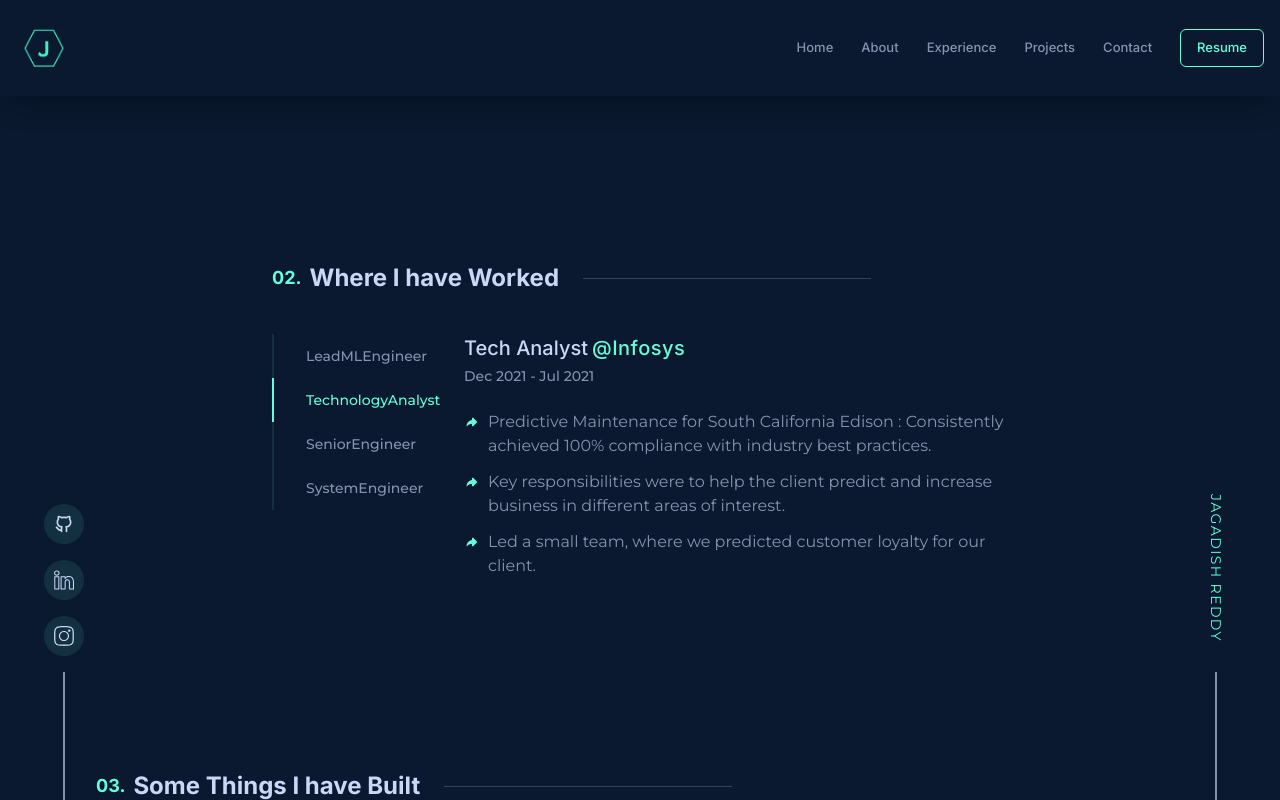
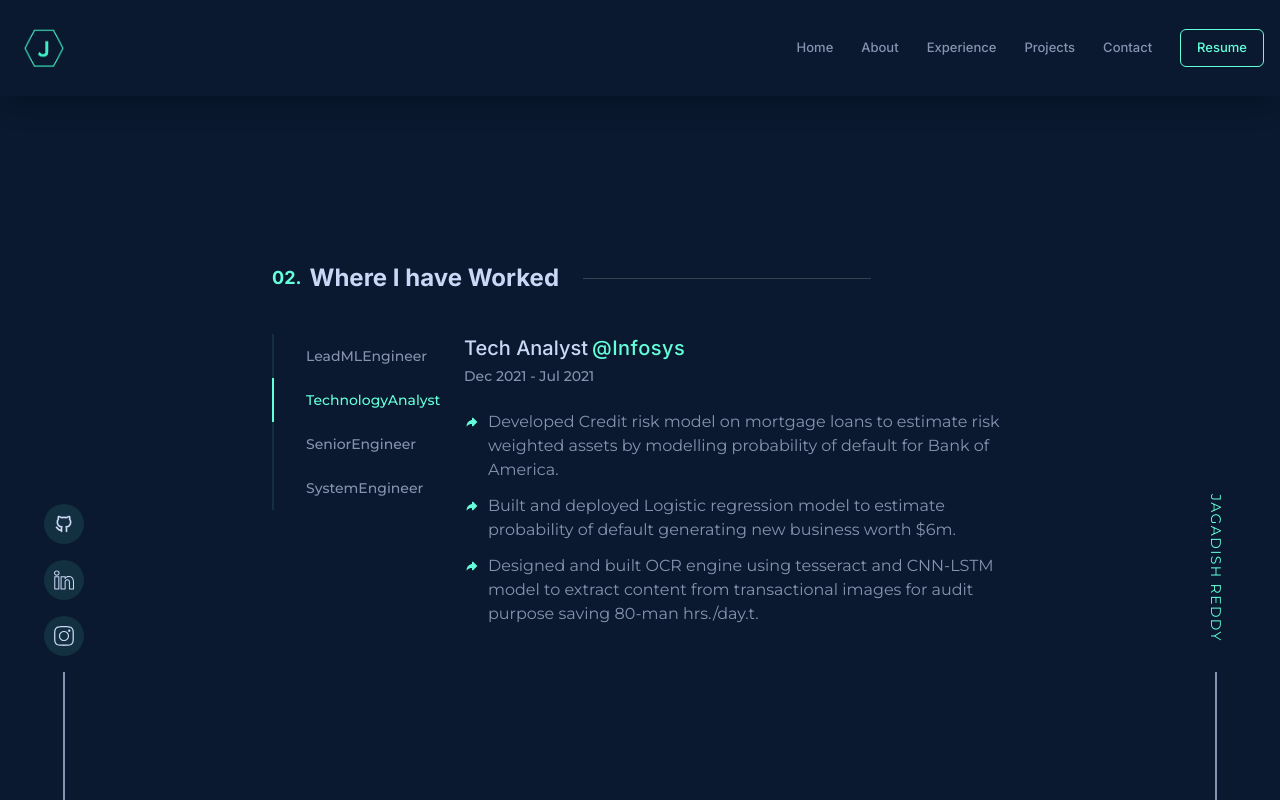
Before and after one commit to LoneGeek16/portfolio, a Next.js app: page / in a window 1280 px wide. Both pictures are taken after a click on the item "TechnologyAnalyst". Built offline with nearby package versions, Linux system fonts and the light colour scheme.

Commit message:
new version 3

```diff
--- a/components/works/LeadMLEngineer.tsx
+++ b/components/works/LeadMLEngineer.tsx
@@ -29,7 +29,6 @@ const LeadMLEngineer = () => {
           Utilized AWS services including S3, EMR clusters, EC2, and Lambda for storing models and procesing data and deployed the GBDT model end point on AWS with a feedback loop and monitoring framework.
         </li>
         <li className="text-base flex gap-2 text-textDark">
-        <li className="text-base flex gap-2 text-textDark">
           <span className="text-textGreen mt-1">
             <TiArrowForward />
           </span>
@@ -39,7 +38,7 @@ const LeadMLEngineer = () => {
           <span className="text-textGreen mt-1">
             <TiArrowForward />
           </span>
-          Worked on projects improving search relevance and ranking on Expedia's platform, using various ML models to enhance user experience.
+          Worked on projects improving search relevance and ranking on Expedia platform, using various ML models to enhance user experience.
         </li>
         <li className="text-base flex gap-2 text-textDark">
           <span className="text-textGreen mt-1">
@@ -51,9 +50,9 @@ const LeadMLEngineer = () => {
           <span className="text-textGreen mt-1">
             <TiArrowForward />
           </span>
-          • Implemented generative AI models using Amazon Bedrock (CLAUDE and TITAN) to create personalized content recommendations for users based on their search history and preferences.
+          Implemented generative AI models using Amazon Bedrock (CLAUDE and TITAN) to create personalized content recommendations for users based on their search history and preferences.
         </li>
-
+        <li className="text-base flex gap-2 text-textDark">
           <span className="text-textGreen tracking-wide">Tools used</span>: Github, Jenkins, docker, Github actions, Airflow
         </li>
       </ul>
--- a/components/works/SeniorEngineer.tsx
+++ b/components/works/SeniorEngineer.tsx
@@ -21,19 +21,21 @@ const TechnologyAnalyst = () => {
           <span className="text-textGreen mt-1">
             <TiArrowForward />
           </span>
-          Automated Data Ingestion for Australian Client
+          Led automation of ticketing pipeline to route tickets to different teams based on ticket description.
         </li>
         <li className="text-base flex gap-2 text-textDark">
           <span className="text-textGreen mt-1">
             <TiArrowForward />
           </span>
-          Reduced manual work by 70 percent by automating creation of config files with Python. Led the automation team.
+          Collaborated with different teams for data collection, performed feature engineering and built Random
+Forest classifier saving 40-man hrs./day
         </li>
         <li className="text-base flex gap-2 text-textDark">
           <span className="text-textGreen mt-1">
             <TiArrowForward />
           </span>
-          Responsible for handling end-to-end process(Design to Test), Automated ETL process using Pyspark and BODS into HDFS. Created Pyspark jobs to ingest data from HDFS to Hive.
+          Collaborated with BHP to develop LSTM Model Network predicting maintenance needs for heavy
+machinery, reducing downtime and saving costs.
         </li>
       </ul>
     </motion.div>
--- a/components/works/TechnologyAnalyst.tsx
+++ b/components/works/TechnologyAnalyst.tsx
@@ -21,19 +21,22 @@ const SeniorEngineer = () => {
           <span className="text-textGreen mt-1">
             <TiArrowForward />
           </span>
-          Predictive Maintenance for South California Edison : Consistently achieved 100% compliance with industry best practices.
+          Developed Credit risk model on mortgage loans to estimate risk weighted assets by modelling
+probability of default for Bank of America.
         </li>
         <li className="text-base flex gap-2 text-textDark">
           <span className="text-textGreen mt-1">
             <TiArrowForward />
           </span>
-          Key responsibilities were to help the client predict and increase business in different areas of interest.
+          Built and deployed Logistic regression model to estimate probability of default generating new
+business worth $6m.
         </li>
         <li className="text-base flex gap-2 text-textDark">
           <span className="text-textGreen mt-1">
             <TiArrowForward />
           </span>
-          Led a small team, where we predicted customer loyalty for our client.
+          Designed and built OCR engine using tesseract and CNN-LSTM model to extract content from
+transactional images for audit purpose saving 80-man hrs./day.t.
         </li>
       </ul>
     </motion.div>
```
Also changed, not shown: 1 other file (tests, documents, lock files or other folders).
